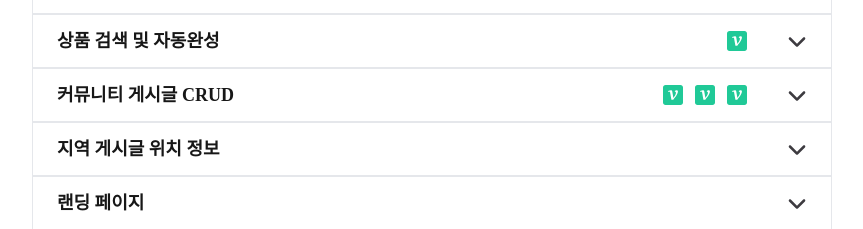
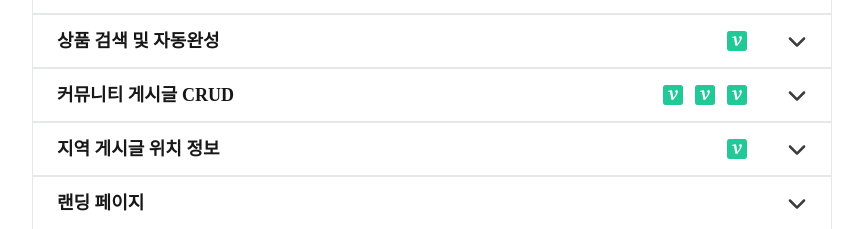
Before and after one commit to hyunjihub/portfolio, a Next.js app in the folder portfolio/: page /projects/6 in a window 1280 px wide. Shown: the part 1140-1369 px from the top of the page, without its empty margins (208-1071 px from the left). Built offline with nearby package versions, Linux system fonts and the light colour scheme; a web font is replaced by a local one.

Commit message:
더취페이 기록 추가

```diff
--- a/portfolio/src/app/_components/project/DutchiePay.tsx
+++ b/portfolio/src/app/_components/project/DutchiePay.tsx
@@ -529,7 +529,15 @@ export default function DutchiePay() {
           지역 게시글 위치 정보
           <div className="flex justify-center items-center gap-10 text-base md:text-lg font-semibold">
             <div className="flex gap-10 items-center">
-              <div className="hidden md:flex gap-3"></div>
+              <div className="hidden md:flex gap-3">
+                <Link
+                  href={
+                    'https://velog.io/@syub98774/NEXTPUBLIC%EC%9C%BC%EB%A1%9C-%EC%A0%88%EB%8C%80-%EC%99%B8%EB%B6%80-api-key%EB%82%98-api-secret%EC%9D%84-%EC%A0%95%EC%9D%98%ED%95%98%EB%A9%B4-%EC%95%88-%EB%90%9C%EB%8B%A4.-Route-Handlers%EB%A5%BC-%ED%86%B5%ED%95%B4-%EC%99%B8%EB%B6%80-API-%ED%98%B8%EC%B6%9C%ED%95%98%EA%B8%B0'
+                  }
+                >
+                  <Image src={velog} alt="velog" width={20} height={20} />
+                </Link>
+              </div>
             </div>
             <Image className={`${openIndexes[12] ? '' : 'rotate-180'}`} src={more} alt="more" width={20} height={20} />
           </div>
@@ -538,6 +546,8 @@ export default function DutchiePay() {
           <div className="w-[360px] md:w-[740px] lg:w-[800px] py-2 px-5 md:px-10 bg-gray-100 border flex flex-col items-center justify-center text-sm">
             지역 게시글 작성 시 네이버 지도 MAP과 geolocation을 이용하여 사용자의 위치를 표시하고 마커를 이동시켜 거래
             위치를 설정할 수 있도록 설계했습니다.
+            <br />
+            외부 API 호출 시 Route Handler를 이용하여 안전하게 API를 호출시키도록 구현했습니다.
           </div>
         )}
       </li>
```
